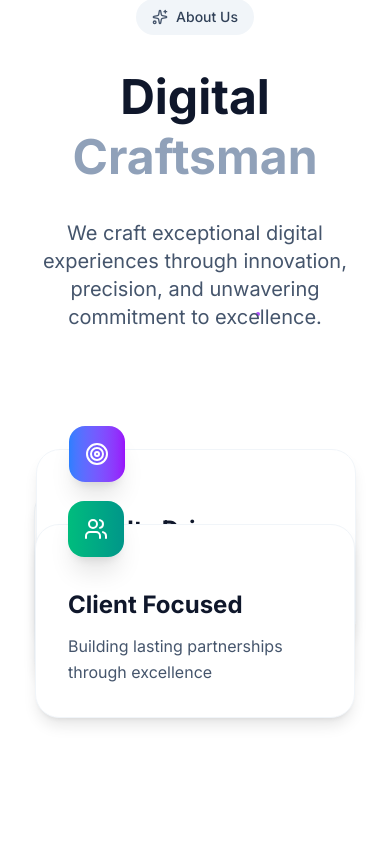
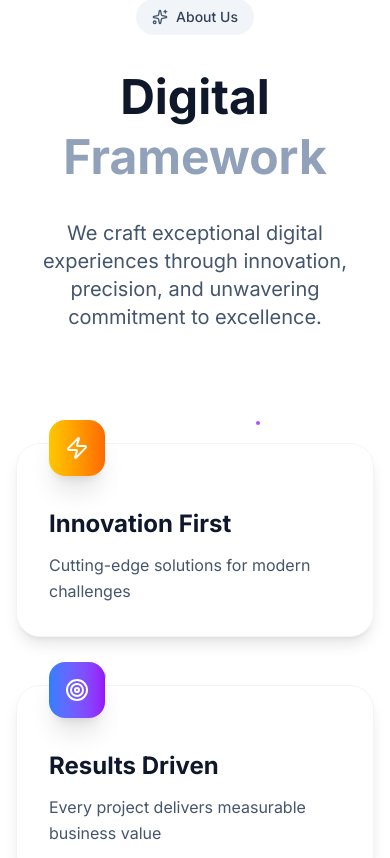
Before and after one commit to AneesDevZone/digital-craftsman, a Next.js app: page / in a window 390 px wide. Shown: the part 1280-2138 px from the top of the page. Built offline with nearby package versions, Linux system fonts and the light colour scheme.

Commit message:
fix(About): Resolve hydration error, improve card responsiveness, and enhance component structure

```diff
--- a/src/app/about/page.tsx
+++ b/src/app/about/page.tsx
@@ -1,41 +1,37 @@
 'use client'
-
 import React, { useState, useEffect, useRef } from 'react'
 import { Container } from '@/components/ui/Container'
-import {
-  Zap,
-  Target,
-  Users,
-  Sparkles
-} from 'lucide-react'
+import { Sparkles } from 'lucide-react'
+import { ABOUT_PRINCIPLES } from '@/data/about-principles'
+import { PrincipleCard } from '@/components/about/PrincipleCard'
+import { BottomStatement } from '@/components/about/BottomStatement'
 
-const principles = [
-  {
-    icon: Zap,
-    title: 'Innovation First',
-    description: 'Cutting-edge solutions for modern challenges',
-    gradient: 'from-yellow-400 to-orange-500'
-  },
-  {
-    icon: Target,
-    title: 'Results Driven',
-    description: 'Every project delivers measurable business value',
-    gradient: 'from-blue-500 to-purple-600'
-  },
-  {
-    icon: Users,
-    title: 'Client Focused',
-    description: 'Building lasting partnerships through excellence',
-    gradient: 'from-emerald-500 to-teal-600'
+// Helper function to get the staggering class
+const getStaggerClass = (index: number) => {
+  // Sets a vertical offset on large screens to create the staggered/floating look
+  switch (index) {
+    case 1:
+      return 'lg:translate-y-8';
+    case 2:
+      return 'lg:-translate-y-4';
+    default:
+      return 'lg:translate-y-0';
   }
-]
+};
 
 export function AboutSection() {
   const [isVisible, setIsVisible] = useState(false)
   const [activeCard, setActiveCard] = useState<number | null>(null)
   const sectionRef = useRef<HTMLDivElement>(null)
+  // State to track if the client component has mounted (FIX for hydration error)
+  const [isMounted, setIsMounted] = useState(false);
 
+  // Intersection Observer
   useEffect(() => {
+    // 1. Set isMounted to true immediately on client mount/hydration.
+    setIsMounted(true);
+
+    // 2. Set up Intersection Observer for visible animation trigger
     const observer = new IntersectionObserver(
       ([entry]) => {
         if (entry.isIntersecting) {
@@ -49,8 +45,16 @@ export function AboutSection() {
       observer.observe(sectionRef.current)
     }
 
-    return () => observer.disconnect()
+    return () => {
+      if (sectionRef.current) {
+         observer.unobserve(sectionRef.current);
+      }
+      observer.disconnect()
+    }
   }, [])
+
+  // The animation state only flips to true if the client is mounted AND the section is in view.
+  const animationIsReady = isVisible && isMounted;
 
   return (
     <section
@@ -67,6 +71,7 @@ export function AboutSection() {
 
       <Container className="relative z-10">
         <div className="max-w-5xl mx-auto">
+
           {/* Minimal Header */}
           <div className="text-center mb-20">
             <div className="inline-flex items-center gap-2 px-4 py-2 bg-slate-100 rounded-full mb-8 group hover:bg-slate-200 transition-all duration-300">
@@ -77,84 +82,35 @@ export function AboutSection() {
             <h2 className="text-5xl lg:text-6xl font-bold text-slate-900 mb-8 leading-tight">
               Digital
               <span className="block text-slate-400">
-                Craftsman
+                Framework
               </span>
             </h2>
 
             <p className="text-xl text-slate-600 max-w-2xl mx-auto">
-              We craft exceptional digital experiences through innovation,
-              precision, and unwavering commitment to excellence.
+              We craft exceptional digital experiences through innovation, precision, and unwavering commitment to excellence.
             </p>
           </div>
 
-          {/* Floating Cards Layout */}
-          <div className="relative h-96 lg:h-80">
-            {principles.map((principle, index) => {
-              const positions = [
-                { top: '20%', left: '5%' }, // Top left
-                { top: '10%', right: '5%' }, // Top right
-                { bottom: '20%', left: '50%', transform: 'translateX(-50%)' } // Bottom center
-              ]
-
-              return (
-                <div
-                  key={index}
-                  className={`absolute w-80 group cursor-pointer transition-all duration-700 hover:scale-110 ${
-                    activeCard === index ? 'z-20' : 'z-10'
-                  }`}
-                  style={{
-                    ...positions[index],
-                    opacity: isVisible ? 1 : 0,
-                    transform: `${positions[index].transform || ''} ${isVisible ? 'translateY(0)' : 'translateY(50px)'}`,
-                    transitionDelay: `${index * 300}ms`
-                  }}
-                  onMouseEnter={() => setActiveCard(index)}
-                  onMouseLeave={() => setActiveCard(null)}
-                >
-                  {/* Card Glow Effect */}
-                  <div className={`absolute inset-0 bg-gradient-to-r ${principle.gradient} rounded-3xl opacity-0 group-hover:opacity-20 transition-opacity duration-500 blur-xl`}></div>
-
-                  {/* Main Card */}
-                  <div className="relative bg-white rounded-3xl p-8 shadow-lg border border-slate-100 group-hover:shadow-2xl group-hover:border-slate-200 transition-all duration-500">
-                    {/* Floating Icon */}
-                    <div className={`absolute -top-6 left-8 p-4 bg-gradient-to-r ${principle.gradient} rounded-2xl shadow-xl group-hover:rotate-12 group-hover:scale-110 transition-all duration-500`}>
-                      <principle.icon className="w-6 h-6 text-white" />
-                    </div>
-
-                    {/* Content */}
-                    <div className="pt-8">
-                      <h3 className="text-2xl font-bold text-slate-900 mb-3 group-hover:text-slate-800 transition-colors duration-300">
-                        {principle.title}
-                      </h3>
-                      <p className="text-slate-600 leading-relaxed group-hover:text-slate-700 transition-colors duration-300">
-                        {principle.description}
-                      </p>
-                    </div>
-
-                    {/* Subtle Accent Line */}
-                    <div className={`absolute bottom-0 left-0 right-0 h-1 bg-gradient-to-r ${principle.gradient} rounded-b-3xl transform scale-x-0 group-hover:scale-x-100 transition-transform duration-500`}></div>
-                  </div>
-                </div>
-              )
-            })}
+          {/* Responsive Cards Layout - Now using Grid */}
+          <div className="grid grid-cols-1 gap-12 lg:grid-cols-3 lg:gap-8 pt-8">
+            {ABOUT_PRINCIPLES.map((principle, index) => (
+              <div
+                key={index}
+                className={`relative transition-transform duration-700 ${getStaggerClass(index)}`}
+              >
+                <PrincipleCard
+                  principle={principle}
+                  index={index}
+                  isVisible={animationIsReady}
+                  activeCard={activeCard}
+                  setActiveCard={setActiveCard}
+                />
+              </div>
+            ))}
           </div>
 
-          {/* Simple Bottom Statement */}
-          <div className={`text-center mt-20 transform transition-all duration-1000 delay-1000 ${isVisible ? 'translate-y-0 opacity-100' : 'translate-y-10 opacity-0'}`}>
-            <div className="inline-flex items-center gap-6 px-8 py-6 bg-slate-50 rounded-2xl hover:bg-slate-100 transition-all duration-300 group cursor-pointer">
-              <div className="w-12 h-12 bg-gradient-to-r from-slate-700 to-slate-800 rounded-xl flex items-center justify-center text-white font-bold shadow-lg group-hover:scale-110 transition-transform duration-300">
-                DC
-              </div>
-              <div className="text-left">
-                <div className="text-lg font-semibold text-slate-900">
-                  Ready to transform your vision?
-                </div>
-                <div className="text-slate-600 text-sm">
-                  Let&apos;s build something extraordinary together
-                </div>
-              </div>
-            </div>
-          </div>
+          {/* Simple Bottom Statement - Now a reusable component */}
+          <BottomStatement isVisible={animationIsReady} />
         </div>
       </Container>
     </section>
--- /dev/null
+++ b/src/components/about/BottomStatement.tsx
@@ -0,0 +1,25 @@
+import React from 'react';
+
+interface BottomStatementProps {
+  isVisible: boolean;
+}
+
+export function BottomStatement({ isVisible }: BottomStatementProps) {
+  return (
+    <div className={`text-center mt-20 transform transition-all duration-1000 delay-1000 ${isVisible ? 'translate-y-0 opacity-100' : 'translate-y-10 opacity-0'}`}>
+      <div className="inline-flex items-center gap-6 px-8 py-6 bg-slate-50 rounded-2xl hover:bg-slate-100 transition-all duration-300 group cursor-pointer">
+        <div className="w-12 h-12 bg-gradient-to-r from-slate-700 to-slate-800 rounded-xl flex items-center justify-center text-white font-bold shadow-lg group-hover:scale-110 transition-transform duration-300">
+          DC
+        </div>
+        <div className="text-left">
+          <div className="text-lg font-semibold text-slate-900">
+            Ready to transform your vision?
+          </div>
+          <div className="text-slate-600 text-sm">
+            Let&apos;s build something extraordinary together
+          </div>
+        </div>
+      </div>
+    </div>
+  );
+}
--- /dev/null
+++ b/src/components/about/PrincipleCard.tsx
@@ -0,0 +1,74 @@
+import React, { useCallback, HTMLAttributes } from 'react';
+import { Principle } from '@/data/about-principles';
+
+interface PrincipleCardProps extends HTMLAttributes<HTMLDivElement> {
+  principle: Principle;
+  index: number;
+  isVisible: boolean; // Controls animation state
+  activeCard: number | null;
+  setActiveCard: (index: number | null) => void;
+}
+
+export function PrincipleCard({
+  principle,
+  index,
+  isVisible,
+  activeCard,
+  setActiveCard,
+  ...props
+}: PrincipleCardProps) {
+
+  const handleMouseEnter = useCallback(() => setActiveCard(index), [setActiveCard, index]);
+  const handleMouseLeave = useCallback(() => setActiveCard(null), [setActiveCard]);
+
+  const { icon: Icon, gradient, title, description } = principle;
+
+  // Combining base classes and dynamic state/style
+  // w-full makes it responsive within the grid, mx-auto centers it if needed, no 'absolute' class
+  const baseClasses = `w-full max-w-md mx-auto group cursor-pointer transition-all duration-700
+    hover:scale-105
+    ${activeCard === index ? 'z-20' : 'z-10'}`;
+
+  // Styles driven by the isVisible prop for the animation (positioning logic removed)
+  const animationStyle = {
+    opacity: isVisible ? 1 : 0,
+    transform: isVisible ? 'translateY(0)' : 'translateY(50px)',
+    transitionDelay: `${index * 300}ms`
+  };
+
+  return (
+    <div
+      key={index}
+      className={baseClasses}
+      style={animationStyle}
+      onMouseEnter={handleMouseEnter}
+      onMouseLeave={handleMouseLeave}
+      {...props}
+    >
+      {/* Card Glow Effect */}
+      <div className={`absolute inset-0 bg-gradient-to-r ${gradient} rounded-3xl opacity-0 group-hover:opacity-20 transition-opacity duration-500 blur-xl`}></div>
+
+      {/* Main Card Content */}
+      <div className="relative bg-white rounded-3xl p-8 shadow-lg border border-slate-100 group-hover:shadow-2xl group-hover:border-slate-200 transition-all duration-500">
+
+        {/* Floating Icon */}
+        <div className={`absolute -top-6 left-8 p-4 bg-gradient-to-r ${gradient} rounded-2xl shadow-xl group-hover:rotate-12 group-hover:scale-110 transition-all duration-500`}>
+          <Icon className="w-6 h-6 text-white" />
+        </div>
+
+        {/* Content */}
+        <div className="pt-8">
+          <h3 className="text-2xl font-bold text-slate-900 mb-3 group-hover:text-slate-800 transition-colors duration-300">
+            {title}
+          </h3>
+          <p className="text-slate-600 leading-relaxed group-hover:text-slate-700 transition-colors duration-300">
+            {description}
+          </p>
+        </div>
+
+        {/* Subtle Accent Line - FIX applied: Added mx-2 to constrain width inside rounded corners */}
+        <div className={`absolute bottom-0 inset-x-0 mx-2 h-1 bg-gradient-to-r ${gradient} rounded-b-3xl transform scale-x-0 group-hover:scale-x-100 transition-transform duration-500`}></div>
+      </div>
+    </div>
+  );
+}
--- /dev/null
+++ b/src/data/about-principles.ts
@@ -0,0 +1,31 @@
+import { Zap, Target, Users, LucideIcon } from 'lucide-react';
+
+// Define the shape of our data (Positioning data removed)
+export interface Principle {
+  icon: LucideIcon;
+  title: string;
+  description: string;
+  gradient: string; // Tailwind gradient classes
+}
+
+// Full data set
+export const ABOUT_PRINCIPLES: Principle[] = [
+  {
+    icon: Zap,
+    title: 'Innovation First',
+    description: 'Cutting-edge solutions for modern challenges',
+    gradient: 'from-yellow-400 to-orange-500',
+  },
+  {
+    icon: Target,
+    title: 'Results Driven',
+    description: 'Every project delivers measurable business value',
+    gradient: 'from-blue-500 to-purple-600',
+  },
+  {
+    icon: Users,
+    title: 'Client Focused',
+    description: 'Building lasting partnerships through excellence',
+    gradient: 'from-emerald-500 to-teal-600',
+  }
+];
```
